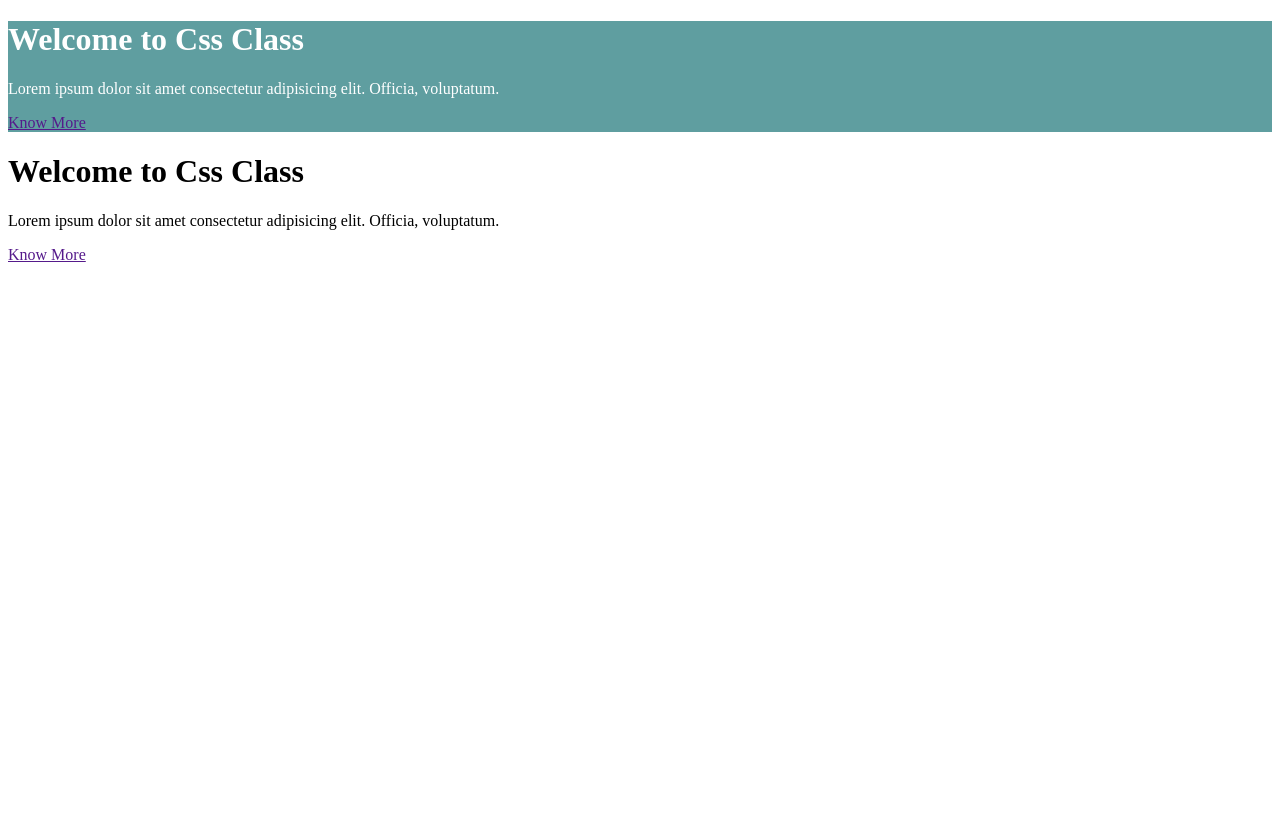
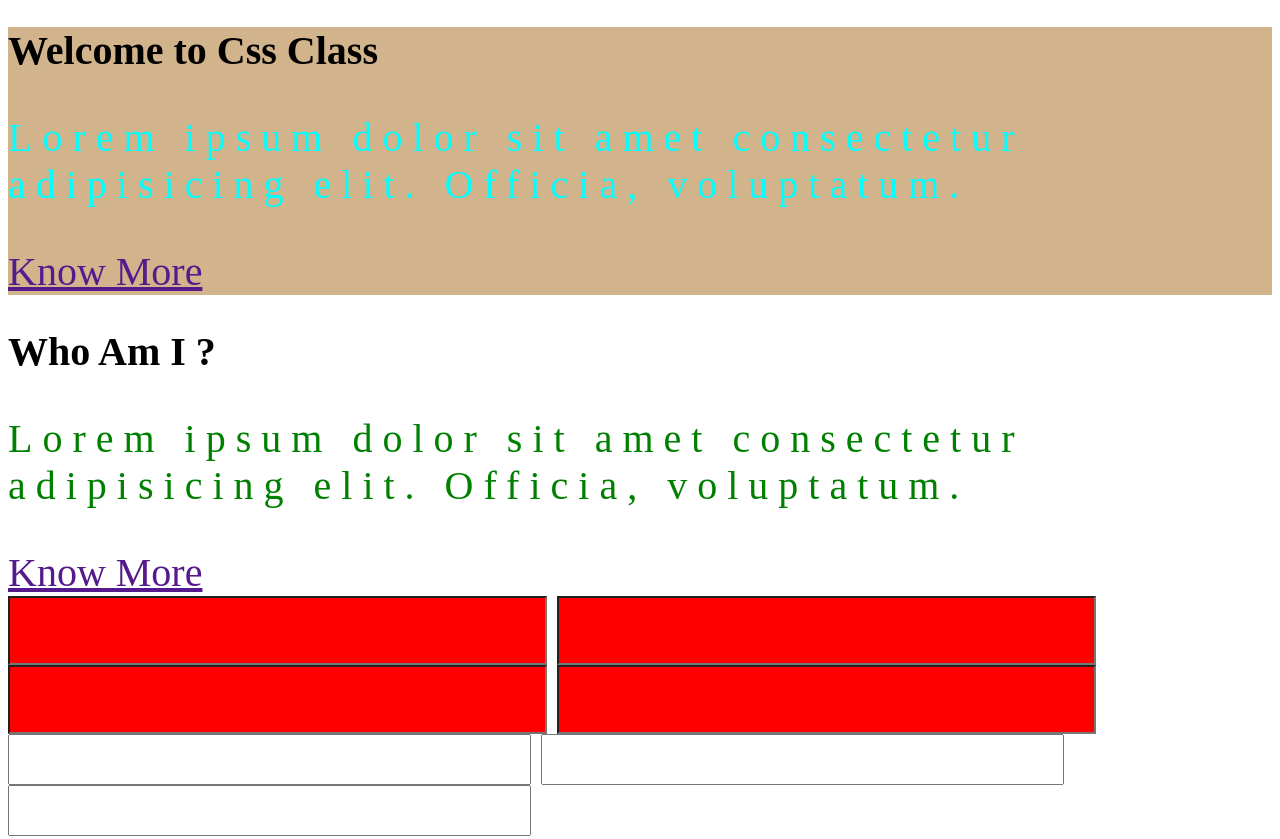
Before and after one commit to rohnshrma/rishabh_web_dev, a plain HTML site: page css intro/index.html in a window 1280 px wide. Before the commit the page ends 800 px from the top, so only its background shows below. Drawn offline with Linux system fonts and the light colour scheme.

Commit message:
types of selector

```diff
--- a/css intro/index.html
+++ b/css intro/index.html
@@ -3,25 +3,13 @@
   <head>
     <title>CSS INTRO</title>
 
-    <!-- internal css (style tag) -->
-
-    <!-- <style>
-      #main {
-        background-color: cadetblue;
-        color: white;
-      }
-    </style> -->
-
     <!-- link an external .css file -->
     <link rel="stylesheet" href="./style.css" />
   </head>
   <body>
-    <!-- inline css (style attribute) -->
-    <!-- <div id="main" style="background-color: cadetblue; color: white"> -->
-
     <div id="main">
       <h1>Welcome to Css Class</h1>
-      <p>
+      <p class="para p1">
         Lorem ipsum dolor sit amet consectetur adipisicing elit. Officia,
         voluptatum.
       </p>
@@ -29,12 +17,22 @@
     </div>
 
     <div id="about">
-      <h1>Welcome to Css Class</h1>
-      <p>
+      <h2>Who Am I ?</h2>
+      <p class="para p2">
         Lorem ipsum dolor sit amet consectetur adipisicing elit. Officia,
         voluptatum.
       </p>
       <a href="">Know More</a>
     </div>
+
+    <form action="">
+      <input type="text" name="" id="" />
+      <input type="text" name="" id="" />
+      <input type="text" name="" id="" />
+      <input type="text" name="" id="" />
+      <input type="email" name="" id="" />
+      <input type="email" name="" id="" />
+      <input type="email" name="" id="" />
+    </form>
   </body>
 </html>
--- a/css intro/style.css
+++ b/css intro/style.css
@@ -1,4 +1,39 @@
+/* selectors */
+
+/* "*" : all selector */
+
+* {
+  font-size: 40px;
+}
+
+/* tag name selector , e.g., p , h2, a ... */
+
+p {
+  color: teal;
+}
+
+/* "#" : id selector, e.g., "#main" */
+
 #main {
-  background-color: cadetblue;
-  color: white;
+  background-color: tan;
 }
+
+/* "." : class selector,  */
+
+.para {
+  letter-spacing: 10px;
+}
+
+.p1 {
+  color: aqua;
+}
+.p2 {
+  color: green;
+}
+
+/* tag[attribute : value] : attribute selector */
+
+input[type="text"] {
+  padding: 10px;
+  background-color: red;
+}
```
